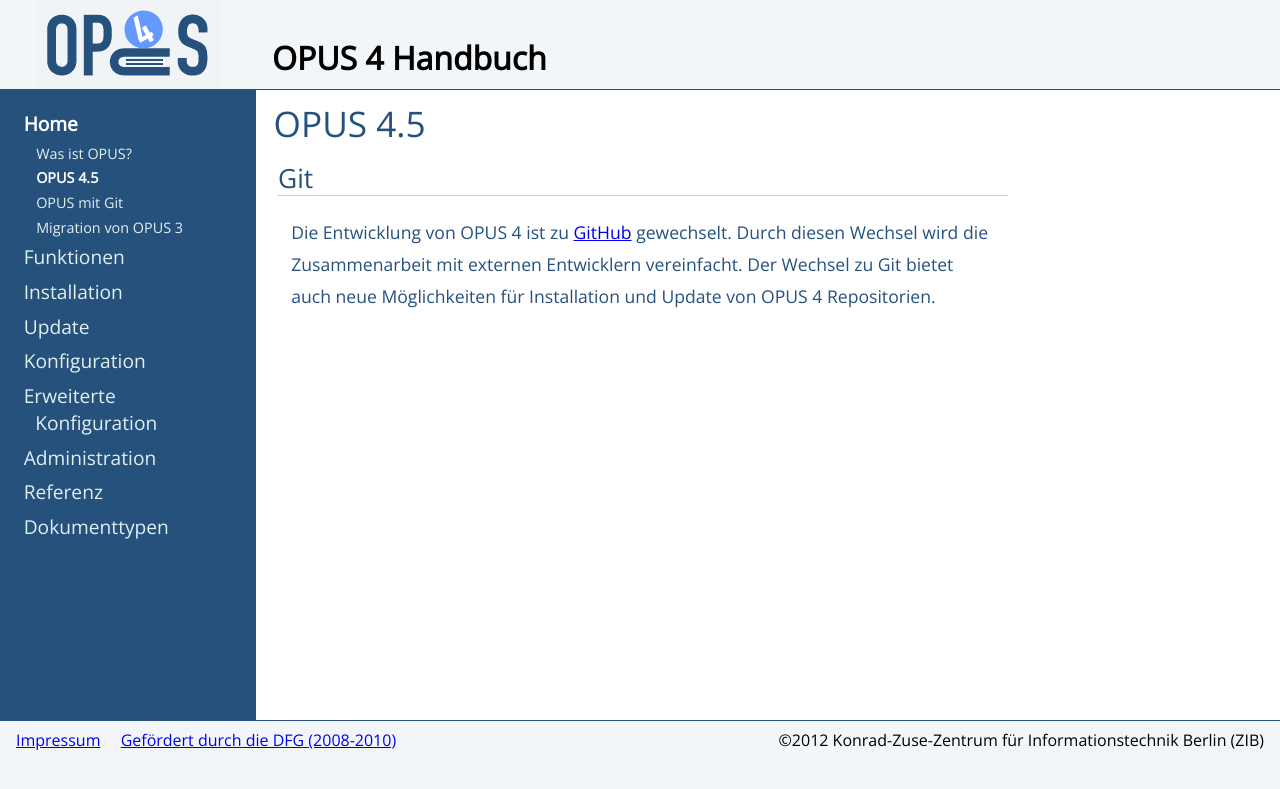
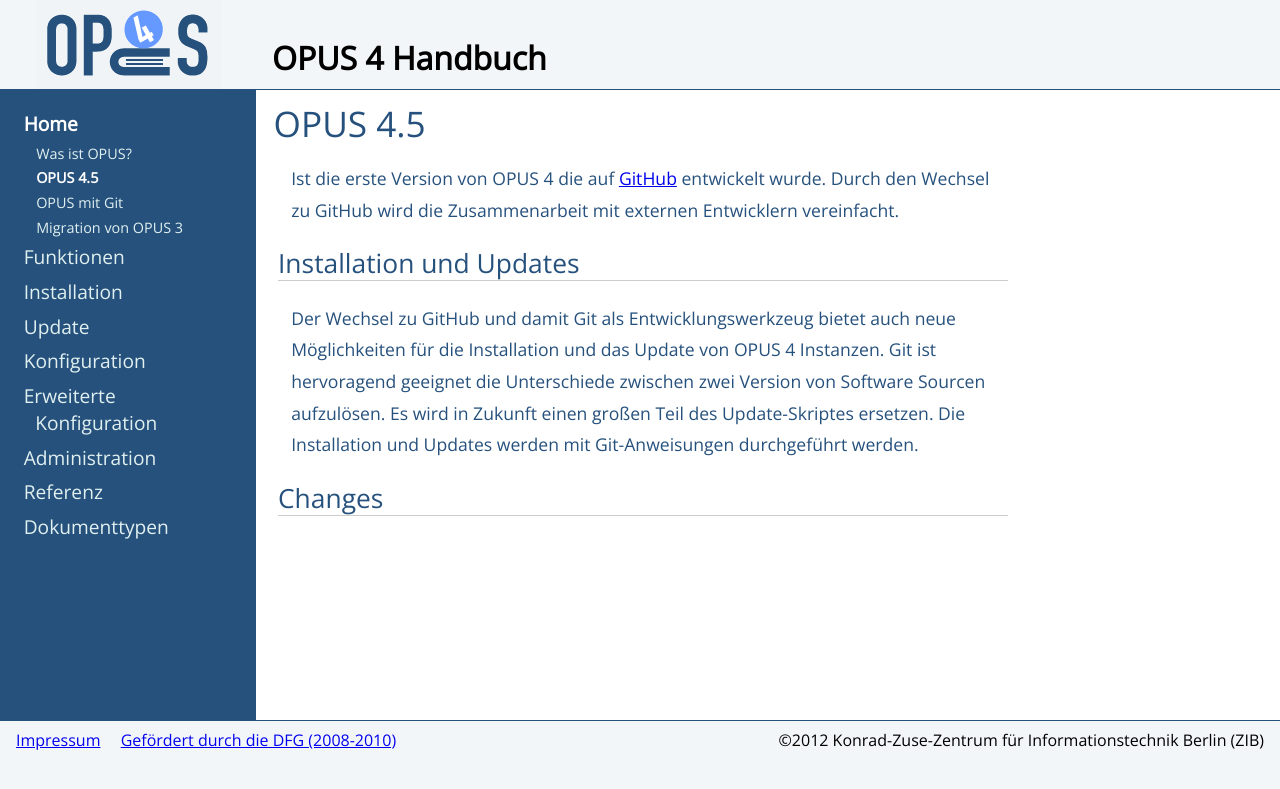
Before and after one commit to OPUS4/userdoc, a Jekyll site: the page built from opus45.md, in a window 1280 px wide. Shown: the top 789 px of the page. Built offline with Jekyll 4.4.1, drawn with Linux system fonts in a browser that asks for light colours.

Commit message:
#33 Hinweise zu OPUS 4.5 ergaenzt.

```diff
--- a/opus45.md
+++ b/opus45.md
@@ -5,12 +5,26 @@ weight: 5
 
 # OPUS 4.5
 
-## Git
+Ist die erste Version von OPUS 4 die auf [GitHub][GITHUB] entwickelt wurde. Durch den Wechsel zu GitHub wird die
+Zusammenarbeit mit externen Entwicklern vereinfacht.
 
-Die Entwicklung von OPUS 4 ist zu [GitHub][GITHUB] gewechselt. Durch diesen Wechsel wird die Zusammenarbeit mit
-externen Entwicklern vereinfacht. Der Wechsel zu Git bietet auch neue Möglichkeiten für Installation und Update
-von OPUS 4 Repositorien.
+## Installation und Updates
+
+Der Wechsel zu GitHub und damit Git als Entwicklungswerkzeug bietet auch neue Möglichkeiten für
+die Installation und das Update von OPUS 4 Instanzen. Git ist hervoragend geeignet die Unterschiede zwischen
+zwei Version von Software Sourcen aufzulösen. Es wird in Zukunft einen großen Teil des Update-Skriptes ersetzen.
+Die Installation und Updates werden mit Git-Anweisungen durchgeführt werden.
+
+<!-- TODO link installation -->
+<!-- TODO link updates -->
 
 
 
+
+
+## Changes
+
+<!-- TODO link CHANGES -->
+
+
 [GITHUB]: https://github.com/OPUS4
```
